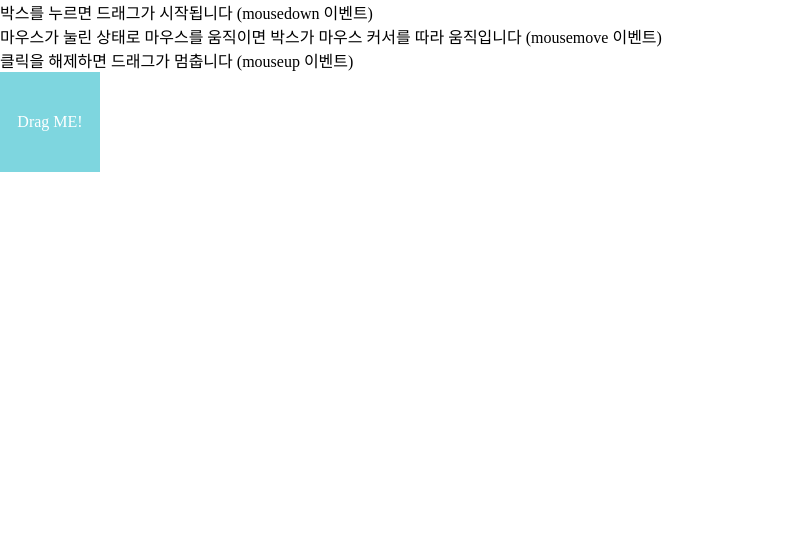
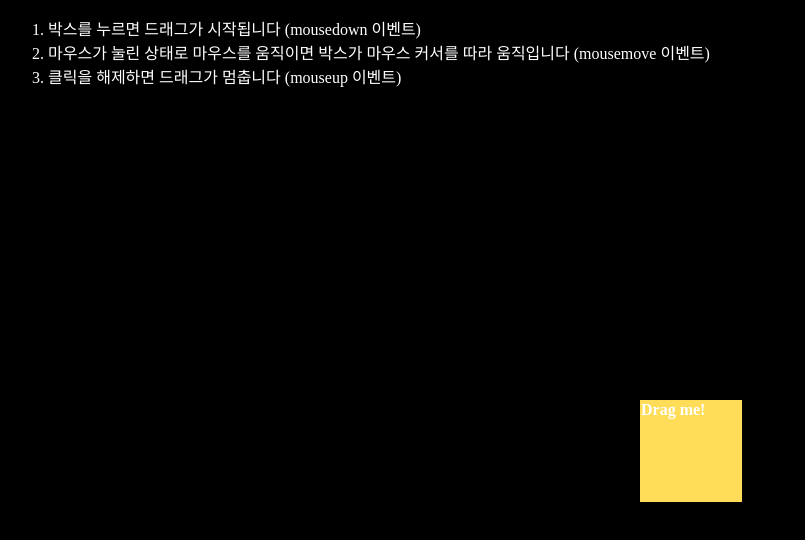
Before and after one commit to dhflxhdxhd/start-fe, a website: page 05/quiz4.html in a window 1280 px wide. Shown: the whole page, without its empty margins (0-805 px from the left). Drawn offline with Linux system fonts and the light colour scheme.

Commit message:
quiz4 css 수정

```diff
--- a/05/quiz4.html
+++ b/05/quiz4.html
@@ -1,32 +1,33 @@
+<!-- 드래그박스 -->
 <!DOCTYPE html>
 <html lang="ko">
   <head>
     <meta charset="UTF-8" />
     <meta name="viewport" content="width=device-width, initial-scale=1.0" />
-    <title>quiz4</title>
-  </head>
+    <title>Document</title>
     <style>
-      *{
-          margin: 0;
-          padding: 0;
-          box-sizing: border-box;
-      }
         body{
-          width: 100vw;
-          height: 100vh;
+          background-color: black;
+          color: #fff;
         }
         #box {
-          display: flex;
-          justify-content: center;
-          align-items: center;
-          background-color: #7ed6df;
             width: 100px;
             height: 100px;
-          color: white;
-          cursor: pointer;
+            border: 1px solid #ffdd59;
+            background-color: #ffdd59;
+            position: absolute;
+            top: 50%;
+            left: 50%;
+            font-weight: bolder;
         }
+
     </style>
+  </head>
   <body>
+    <div id="box">
+      Drag me!
+    </div>
+
     <ol>
       <li>박스를 누르면 드래그가 시작됩니다 (mousedown 이벤트)</li>
       <li>
@@ -35,10 +36,6 @@
       </li>
       <li>클릭을 해제하면 드래그가 멈춥니다 (mouseup 이벤트)</li>
     </ol>
-
-    <div class="box-container">
-        <div id="box">Drag ME!</div>
-    </div>
     <script src="quiz4.js"></script>
   </body>
 </html>
```
Lines whose indentation alone changed are shown as unchanged.
